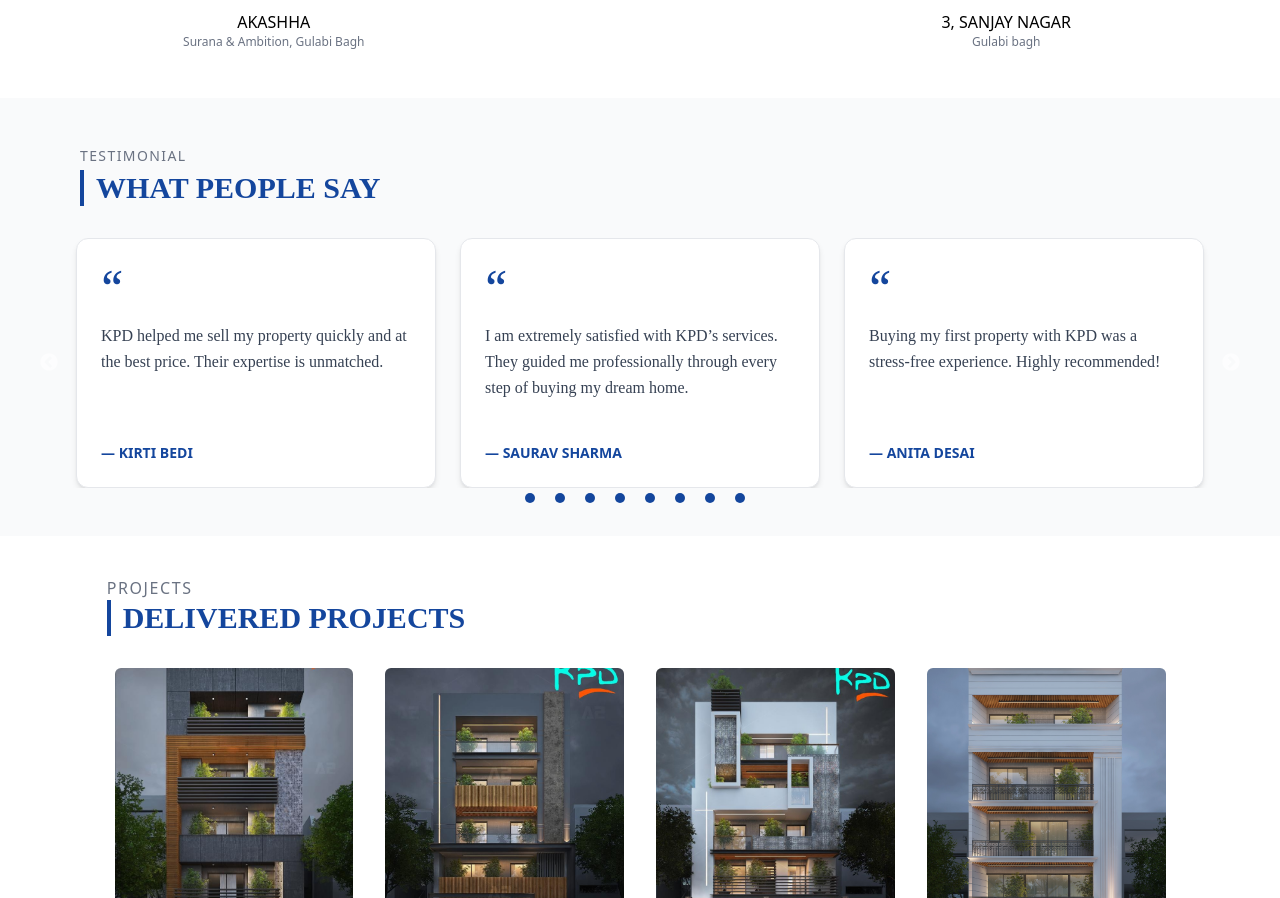
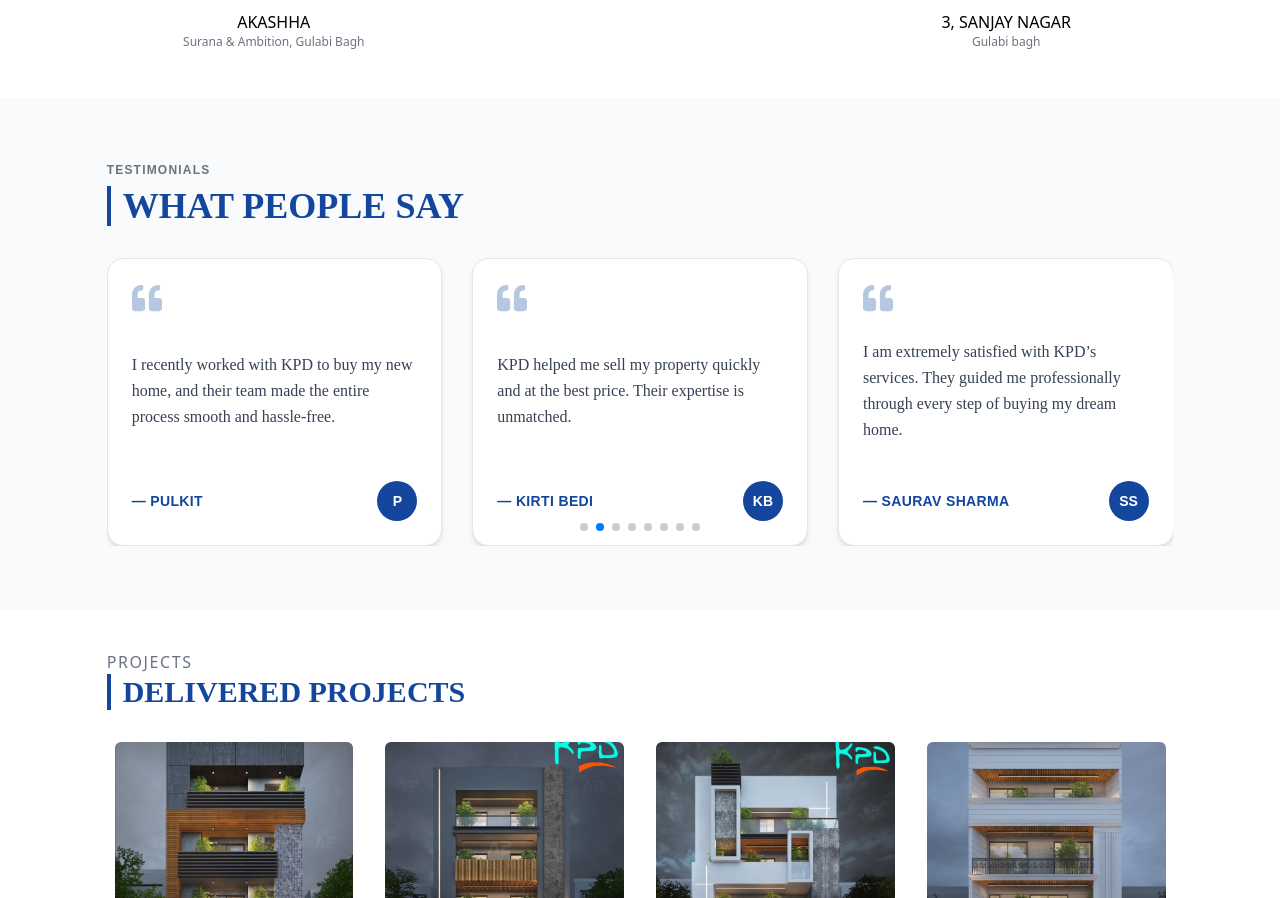
Before and after one commit to Shubham9049/kpd_next-js, a Next.js app: page / in a window 1280 px wide. Shown: the part 1794-2692 px from the top of the page. Built offline with nearby package versions, Linux system fonts and the light colour scheme.

Commit message:
Add changes

```diff
--- a/components/Testimonial.tsx
+++ b/components/Testimonial.tsx
@@ -1,8 +1,10 @@
 "use client";
-import React from "react";
-import Slider from "react-slick";
-import "slick-carousel/slick/slick.css";
-import "slick-carousel/slick/slick-theme.css";
+
+import { Swiper, SwiperSlide } from "swiper/react";
+import { Autoplay, Pagination } from "swiper/modules";
+import "swiper/css";
+import "swiper/css/pagination";
+import { FaQuoteLeft } from "react-icons/fa";
 
 const testimonials = [
   {
@@ -47,72 +49,70 @@
   },
 ];
 
-const Testimonials: React.FC = () => {
-  const settings = {
-    dots: true,
-    infinite: true,
-    speed: 600,
-    autoplay: true,
-    autoplaySpeed: 4000,
-    slidesToShow: 3,
-    slidesToScroll: 1,
+export default function Testimonials() {
+  return (
+    <section className="w-full py-16 font-raleway bg-gray-50 text-black relative">
+      <div className="w-11/12 md:w-5/6 mx-auto">
+        {/* Section Label */}
+        <p className="text-gray-500 text-xs tracking-widest uppercase font-semibold text-start">
+          Testimonials
+        </p>
 
-    responsive: [
-      {
-        breakpoint: 1024, // Tablet
-        settings: { slidesToShow: 2, slidesToScroll: 1 },
-      },
-      {
-        breakpoint: 768, // Mobile
-        settings: { slidesToShow: 1, slidesToScroll: 1 },
-      },
-    ],
-    appendDots: (dots: React.ReactNode) => (
-      <div className="mt-2">
-        <ul className="flex justify-center m-0">{dots}</ul>
-      </div>
-    ),
-    customPaging: () => (
-      <div className="w-2.5 h-2.5 rounded-full bg-[var(--primary-color)]" />
-    ),
-  };
-
-  return (
-    <section className="py-12 bg-gray-50">
-      {/* Header */}
-      <div className="w-11/12 max-w-6xl mx-auto mb-8 px-4">
-        <p className="uppercase tracking-widest text-gray-500 text-sm mb-1">
-          Testimonial
-        </p>
-        <h2 className="text-2xl md:text-3xl font-bold text-[var(--primary-color)] border-l-4 border-[var(--primary-color)] pl-3 font-amatic">
+        {/* Heading */}
+        <h2 className="text-2xl md:text-4xl font-semibold text-[var(--primary-color)] mt-2 text-start mb-8 border-l-4 border-[var(--primary-color)] pl-3 font-amatic">
           WHAT PEOPLE SAY
         </h2>
-      </div>
 
-      {/* Slider */}
-      <div className="w-11/12 max-w-6xl mx-auto">
-        <Slider {...settings}>
+        {/* Swiper Slider */}
+        <Swiper
+          modules={[Autoplay, Pagination]}
+          spaceBetween={30}
+          slidesPerView={3}
+          loop
+          centeredSlides
+          autoplay={{
+            delay: 3000,
+            disableOnInteraction: false,
+            pauseOnMouseEnter: true,
+          }}
+          pagination={{ clickable: true }}
+          breakpoints={{
+            320: { slidesPerView: 1 },
+            768: { slidesPerView: 2 },
+            1024: { slidesPerView: 3 },
+          }}
+          className="pb-12"
+        >
           {testimonials.map((testimonial, index) => (
-            <div key={index} className="px-3">
-              <div className="bg-white border border-gray-200 rounded-xl p-6 min-h-[250px] flex flex-col justify-between shadow-md transition-transform hover:-translate-y-1 hover:shadow-lg">
-                <div>
-                  <span className="text-5xl text-[var(--primary-color)] leading-none font-serif">
-                    “
-                  </span>
-                  <p className="mt-3 text-gray-700  md:text-md leading-relaxed font-annie">
-                    {testimonial.message}
-                  </p>
+            <SwiperSlide key={index}>
+              <div className="bg-white rounded-2xl border border-neutral-200 p-6 shadow-md h-72 flex flex-col justify-between hover:shadow-lg transition duration-300 relative">
+                {/* Quote Icon */}
+                <FaQuoteLeft className="text-[var(--primary-color)] text-3xl opacity-30 mb-3" />
+
+                {/* Message */}
+                <p className="text-base leading-relaxed text-gray-700 font-annie line-clamp-5">
+                  {testimonial.message}
+                </p>
+
+                {/* Footer */}
+                <div className="mt-6 flex items-center justify-between">
+                  <h3 className="text-sm font-bold uppercase tracking-wide text-[var(--primary-color)]">
+                    — {testimonial.name}
+                  </h3>
+
+                  {/* Initials Avatar */}
+                  <div className="w-10 h-10 rounded-full bg-[var(--primary-color)] text-white flex items-center justify-center text-sm font-bold uppercase">
+                    {testimonial.name
+                      .split(" ")
+                      .map((n) => n[0])
+                      .join("")}
+                  </div>
                 </div>
-                <p className="mt-6 text-sm font-semibold text-[var(--primary-color)]">
-                  — {testimonial.name}
-                </p>
               </div>
-            </div>
+            </SwiperSlide>
           ))}
-        </Slider>
+        </Swiper>
       </div>
     </section>
   );
-};
-
-export default Testimonials;
+}
```
